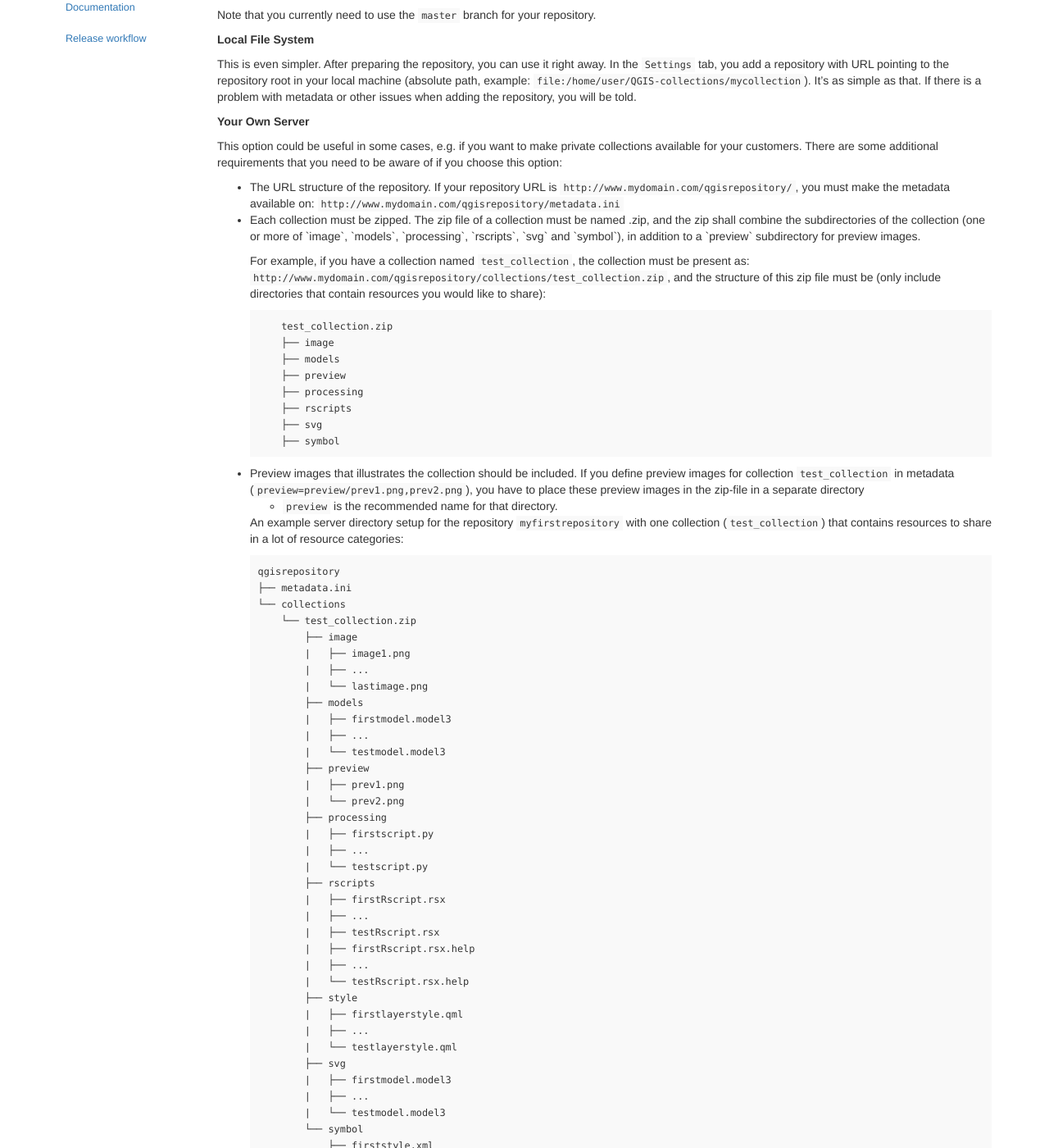
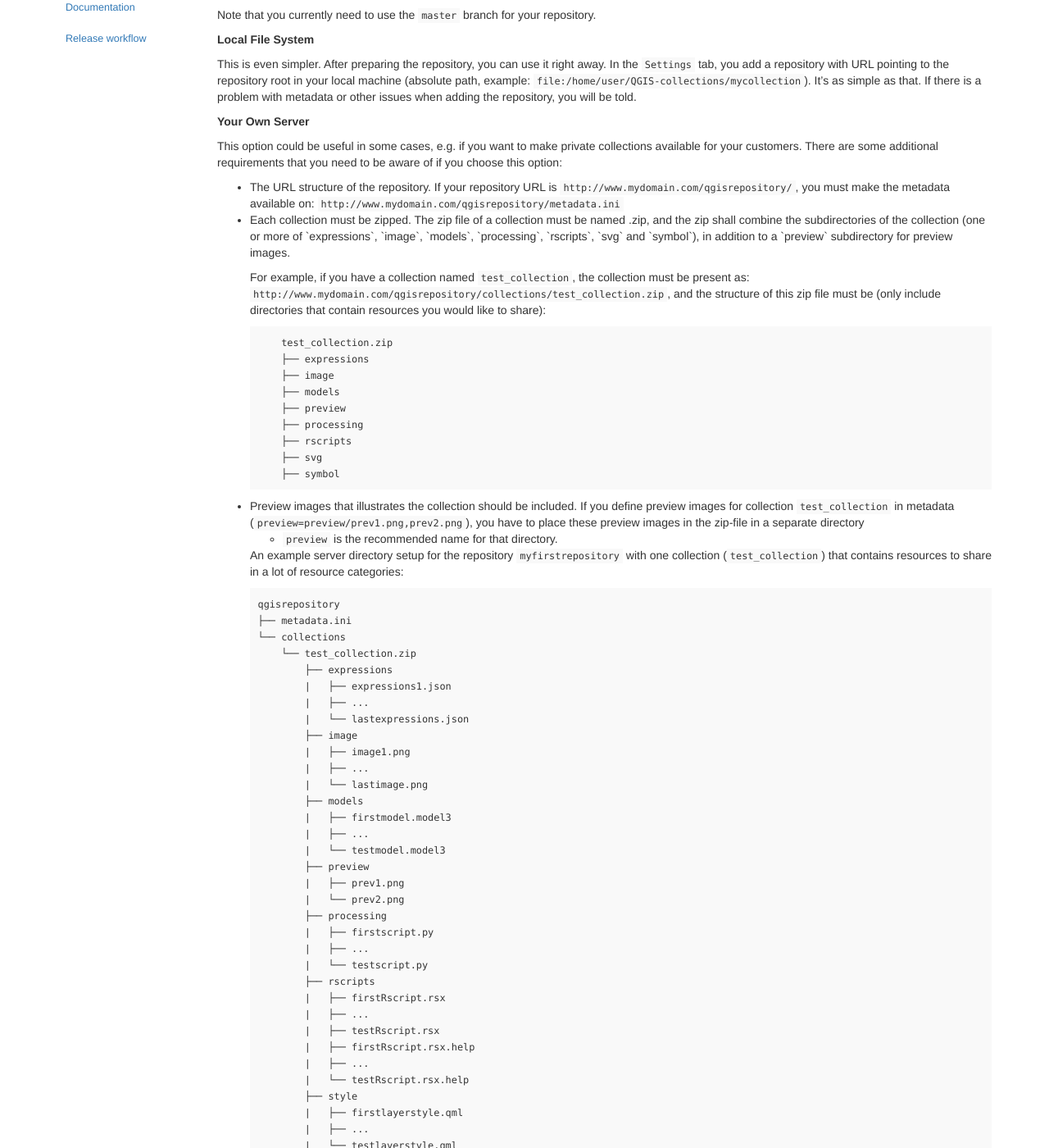
Before and after one commit to QGIS-Contribution/QGIS-ResourceSharing, a Jekyll site: the page built from _posts/2016-08-09-creating-repository.md, in a window 1280 px wide and 1400 px high, scrolled down 641 px. Shown: the whole window at 82% size. Built offline with Jekyll 4.4.1, drawn with Linux system fonts in a browser that asks for light colours; some of the changed text lies outside the part shown.

Commit message:
Introduce expressions

````diff
--- a/_posts/2016-08-09-creating-repository.md
+++ b/_posts/2016-08-09-creating-repository.md
@@ -70,9 +70,9 @@ choose this option:
     ```http://www.mydomain.com/qgisrepository/metadata.ini```
   * Each collection must be zipped.  The zip file of a collection
     must be named <name of collection>.zip, and the zip shall combine
-    the subdirectories of the collection (one or more of `image`,
-    `models`, `processing`, `rscripts`, `svg` and `symbol`), in
-    addition to a `preview` subdirectory for preview images.
+    the subdirectories of the collection (one or more of `expressions`,
+    `image`, `models`, `processing`, `rscripts`, `svg` and `symbol`),
+    in addition to a `preview` subdirectory for preview images.
 
     For example, if you have a collection named ```test_collection```,
     the collection must be present as:
@@ -81,6 +81,7 @@ choose this option:
     that contain resources you would like to share):
 
             test_collection.zip
+            ├── expressions
             ├── image
             ├── models
             ├── preview
@@ -104,6 +105,10 @@ choose this option:
         ├── metadata.ini
         └── collections
             └── test_collection.zip
+                ├── expressions
+                |   ├── expressions1.json
+                |   ├── ...
+                |   └── lastexpressions.json
                 ├── image
                 |   ├── image1.png
                 |   ├── ...
````
Also changed, not shown: _posts/2016-07-22-repository-structure.md (+5 -0 lines), _posts/2016-07-22-what-to-share.md (+1 -0 lines), _posts/2016-08-09-installing-collection.md (+6 -0 lines).
